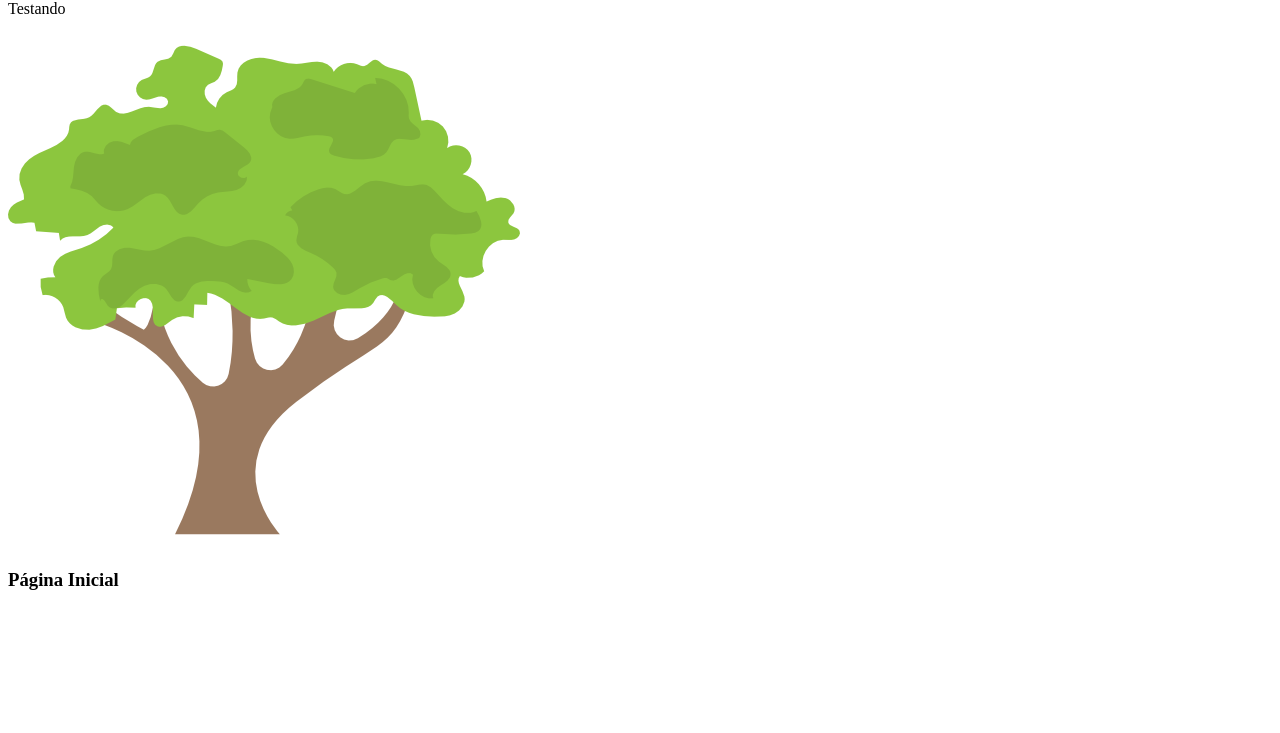
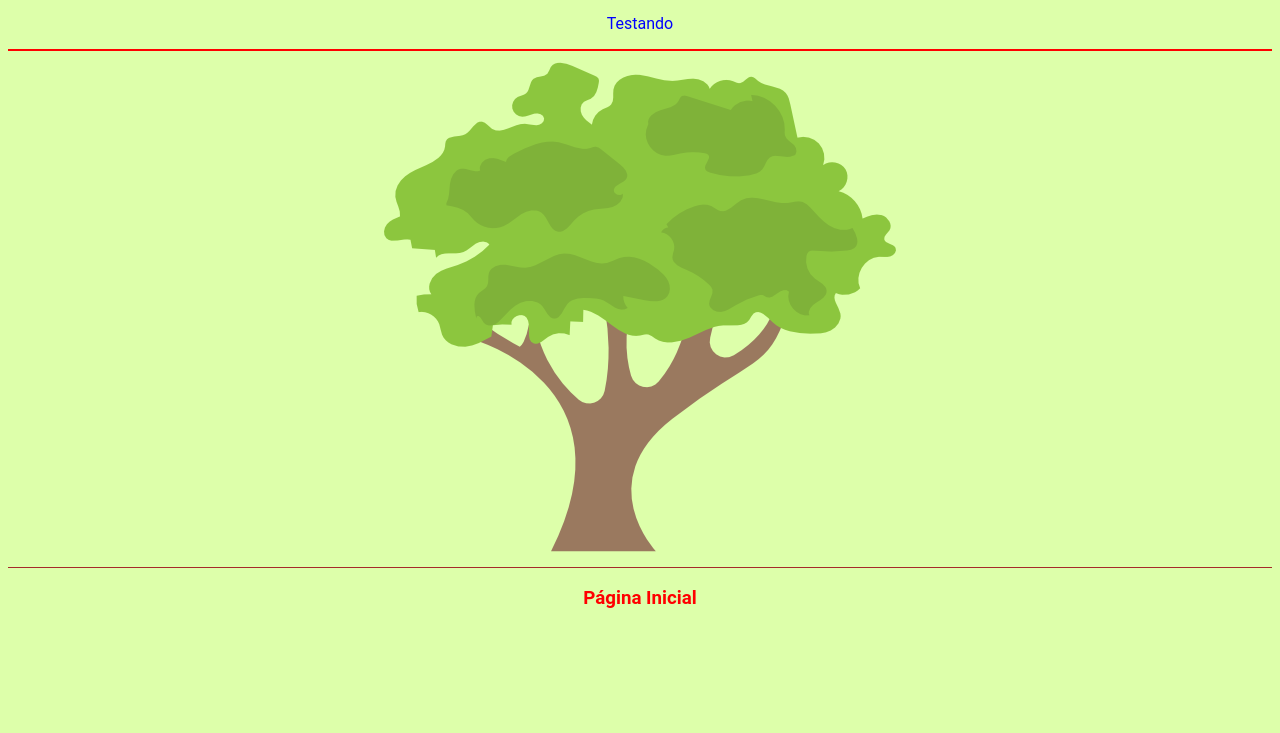
Before and after one commit to AelitonSouza/AelitonCodes, a plain HTML site: page index.html in a window 1280 px wide. Shown: the part 67-800 px from the top of the page. Drawn offline with Linux system fonts and the light colour scheme.

Commit message:
Add files via upload

```diff
--- a/index.html
+++ b/index.html
@@ -4,16 +4,17 @@
     <meta charset="UTF-8">
     <meta name="viewport" content="width=device-width, initial-scale=1.0">
     <title>Meu Primeiro Projeto</title>
+    <link rel="stylesheet" href="style.css">
 </head>
 <body>
-
-<section>
     <header>
         <h1>Meu Primeiro Projeto</h1>
         <p>Testando</p>
-        <img src="imagem/arvore.png" alt="Imagem de teste">
+
     </header>
+<section>
 
+    <img src="imagem/arvore.png" alt="Imagem de teste">
 </section>
 <footer>
     <h3>Página Inicial</h3>
--- /dev/null
+++ b/style.css
@@ -0,0 +1,18 @@
+h3{
+    color: red;
+}
+
+body{
+    background-color:#ddffaa;
+    color: blue;
+    font-family: Roboto;
+    text-align: center;
+}
+
+header{
+border-bottom: 2px solid red;
+}
+
+footer{
+border-top: 1px solid brown;
+}
```
